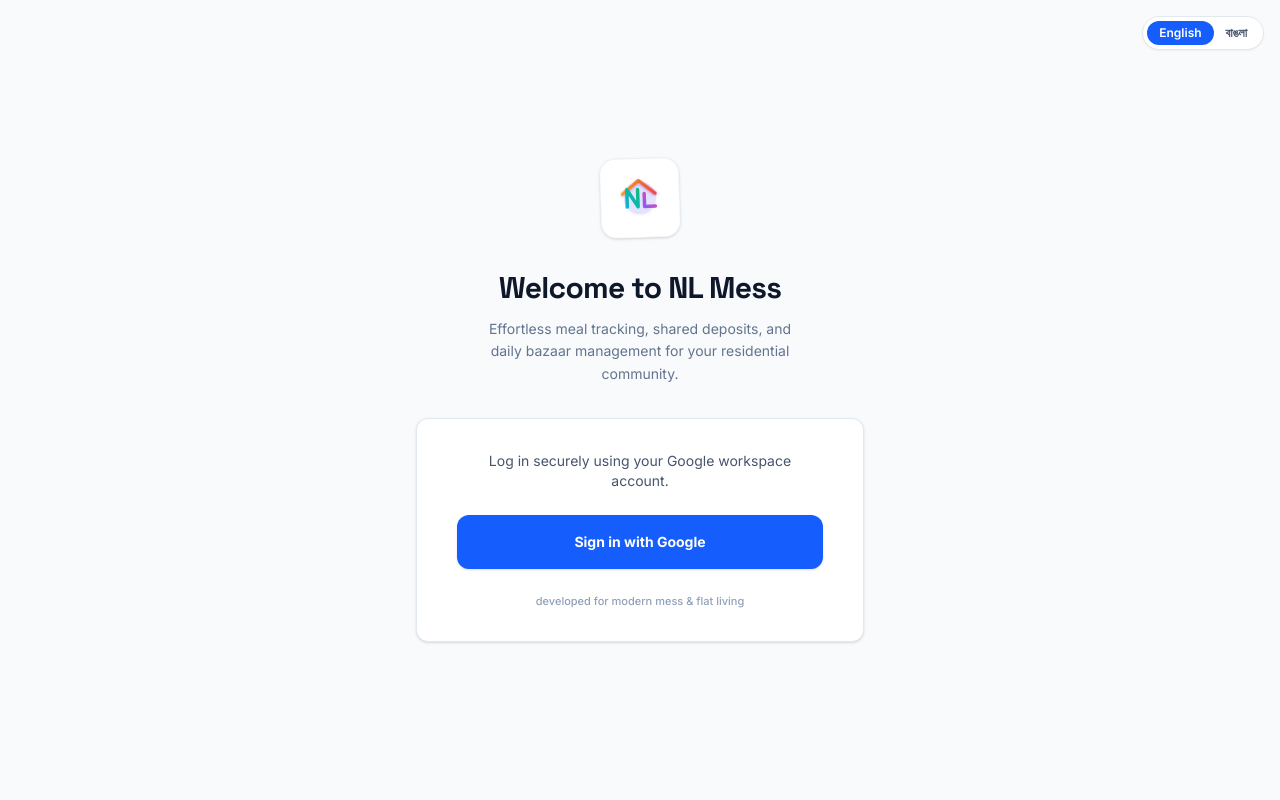
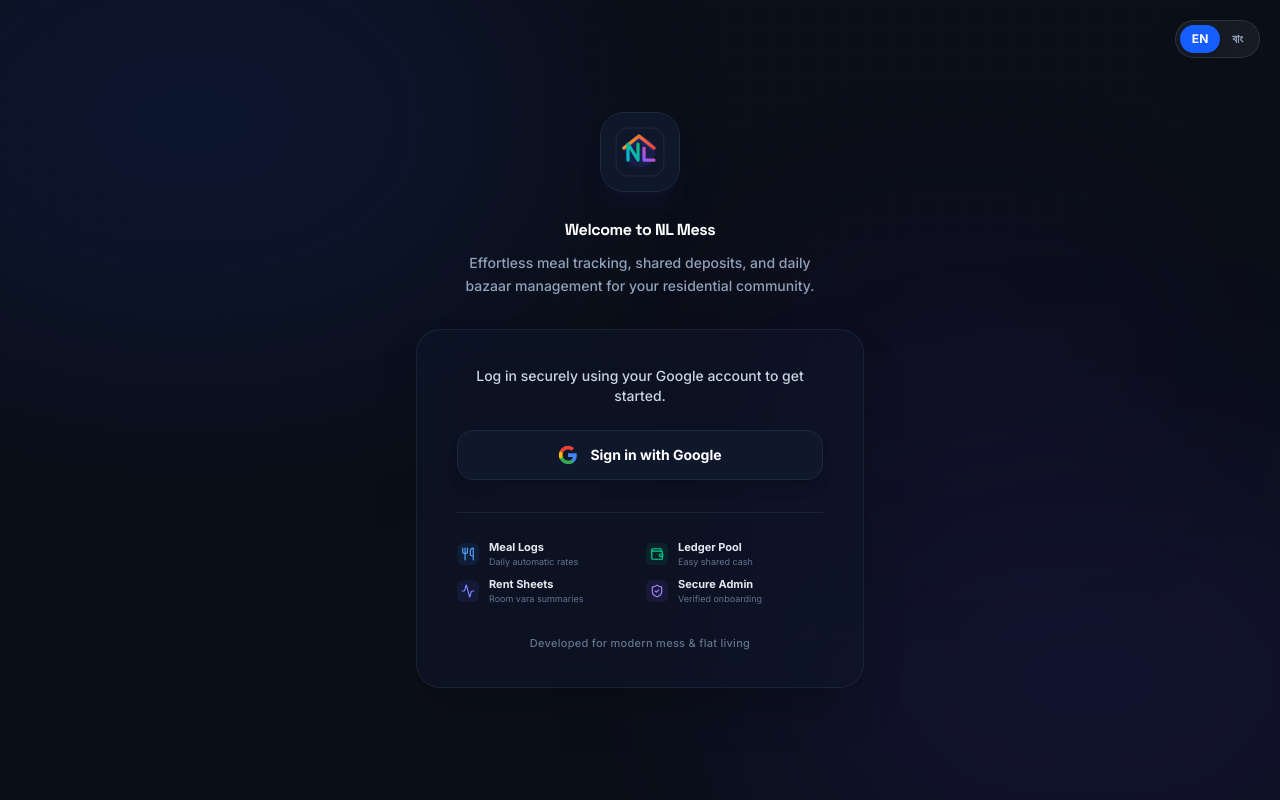
Before and after one commit to nabidlimon/nl-mess, a React (Vite) app: page /login in a window 1280 px wide. Built offline with nearby package versions, Linux system fonts and the light colour scheme; no server answers.

Commit message:
design: redesign login screen with premium dark-slate aesthetic, glowing orbs, and glassmorphic cards

```diff
--- a/src/pages/Login.tsx
+++ b/src/pages/Login.tsx
@@ -1,72 +1,169 @@
-import React, { useState, useEffect } from 'react';
+import React from 'react';
 import { useAuth } from '../contexts/AuthContext';
 import { useLanguage } from '../contexts/LanguageContext';
-import { ArrowRight, Building, Compass } from 'lucide-react';
 import { LogoIcon } from '../components/Logo';
-import { collection, query, getDocs, where } from 'firebase/firestore';
-import { db } from '../lib/firebase';
-import { Mess, Member } from '../types';
-import { auth } from '../lib/firebase';
+import { motion } from 'motion/react';
+import { ShieldCheck, Utensils, Wallet, Activity } from 'lucide-react';
 
 export default function Login() {
   const { signInWithGoogle } = useAuth();
   const { t, language, setLanguage } = useLanguage();
 
   return (
-    <div className="min-h-screen bg-slate-50 flex flex-col justify-center py-12 sm:px-6 lg:px-8 font-sans relative">
+    <div className="min-h-screen bg-[#0b0f19] flex flex-col justify-center py-12 sm:px-6 lg:px-8 font-sans relative overflow-hidden">
+
+      {/* ── Background Glowing Orbs ── */}
+      <div className="absolute top-[-10%] left-[-10%] w-[50%] h-[50%] bg-blue-600/10 rounded-full blur-[120px] pointer-events-none" />
+      <div className="absolute bottom-[-10%] right-[-10%] w-[50%] h-[50%] bg-indigo-600/10 rounded-full blur-[120px] pointer-events-none" />
+      <div className="absolute top-[30%] right-[10%] w-[30%] h-[30%] bg-violet-600/5 rounded-full blur-[100px] pointer-events-none" />
+
+      {/* Grid Pattern overlay */}
+      <div className="absolute inset-0 bg-[linear-gradient(to_right,#1f29370a_1px,transparent_1px),linear-gradient(to_bottom,#1f29370a_1px,transparent_1px)] bg-[size:24px_24px] [mask-image:radial-gradient(ellipse_60%_50%_at_50%_0%,#000_70%,transparent_100%)] pointer-events-none" />
+
       {/* Floating Language Switcher */}
-      <div className="absolute top-4 right-4 flex bg-white border border-slate-200 rounded-full p-1 shadow-xs z-50">
+      <div className="absolute top-5 right-5 flex bg-white/5 backdrop-blur-md border border-white/10 rounded-full p-1 shadow-2xl z-50">
         <button
           onClick={() => setLanguage('en')}
-          className={`px-3 py-1 text-xs font-semibold rounded-full transition-colors cursor-pointer ${
-            language === 'en' ? 'bg-blue-600 text-white' : 'text-slate-600 hover:bg-slate-100'
+          className={`px-3 py-1.5 text-xs font-bold rounded-full transition-all cursor-pointer ${
+            language === 'en' ? 'bg-blue-600 text-white shadow-md' : 'text-slate-400 hover:text-white'
           }`}
         >
-          English
+          EN
         </button>
         <button
           onClick={() => setLanguage('bn')}
-          className={`px-3 py-1 text-xs font-semibold rounded-full transition-colors cursor-pointer ${
-            language === 'bn' ? 'bg-blue-600 text-white' : 'text-slate-600 hover:bg-slate-100'
+          className={`px-3 py-1.5 text-xs font-bold rounded-full transition-all cursor-pointer ${
+            language === 'bn' ? 'bg-blue-600 text-white shadow-md' : 'text-slate-400 hover:text-white'
           }`}
         >
-          বাঙলা
+          বাং
         </button>
       </div>
 
-      <div className="sm:mx-auto sm:w-full sm:max-w-md text-center">
-        <div className="flex justify-center">
-          <div className="h-20 w-20 flex items-center justify-center bg-white border border-slate-200/60 rounded-2xl shadow-sm p-3 mb-2 transform -rotate-2 hover:rotate-3 transition-transform duration-300">
+      {/* Header and Branding */}
+      <div className="sm:mx-auto sm:w-full sm:max-w-md text-center z-10 px-4">
+        <motion.div
+          initial={{ scale: 0.8, opacity: 0 }}
+          animate={{ scale: 1, opacity: 1 }}
+          transition={{ type: 'spring', damping: 20, stiffness: 260 }}
+          className="flex justify-center"
+        >
+          <div className="h-20 w-20 flex items-center justify-center bg-slate-900 border border-slate-800 rounded-3xl shadow-xl shadow-indigo-950/20 p-3.5 mb-1.5 transform hover:scale-105 hover:rotate-2 transition-all duration-300">
             <LogoIcon size={56} />
           </div>
-        </div>
-        <h2 className="mt-6 text-center text-3xl font-bold text-slate-900 tracking-tight">
+        </motion.div>
+
+        <motion.h2
+          initial={{ opacity: 0, y: 12 }}
+          animate={{ opacity: 1, y: 0 }}
+          transition={{ delay: 0.15 }}
+          className="mt-6 text-center text-3.5xl font-black text-white tracking-tight leading-none"
+        >
           {t('login.welcome')}
-        </h2>
-        <p className="mt-3 text-center text-sm text-slate-500 max-w-xs mx-auto leading-relaxed">
+        </motion.h2>
+
+        <motion.p
+          initial={{ opacity: 0 }}
+          animate={{ opacity: 1 }}
+          transition={{ delay: 0.25 }}
+          className="mt-3.5 text-center text-sm text-slate-400 max-w-sm mx-auto leading-relaxed font-medium"
+        >
           {t('login.tagline')}
-        </p>
+        </motion.p>
       </div>
 
-      <div className="mt-8 sm:mx-auto sm:w-full sm:max-w-md px-4 sm:px-0">
-        <div className="bg-white py-8 px-4 shadow-sm border border-slate-200 sm:rounded-xl sm:px-10">
+      {/* Login Box and Features List */}
+      <div className="mt-8 sm:mx-auto sm:w-full sm:max-w-md px-4 sm:px-0 z-10">
+        <motion.div
+          initial={{ opacity: 0, y: 30 }}
+          animate={{ opacity: 1, y: 0 }}
+          transition={{ type: 'spring', damping: 24, stiffness: 220, delay: 0.3 }}
+          className="bg-slate-900/50 backdrop-blur-xl py-9 px-6 shadow-2xl border border-slate-800/80 sm:rounded-3xl sm:px-10"
+        >
           <div className="text-center">
-            <p className="text-sm text-slate-600 mb-6 px-4">
+            <p className="text-sm text-slate-300 mb-6 px-2 font-medium">
               {language === 'bn'
                 ? 'আপনার গুগল অ্যাকাউন্ট ব্যবহার করে নিরাপদভাবে লগইন করুন।'
-                : 'Log in securely using your Google workspace account.'}
+                : 'Log in securely using your Google account to get started.'}
             </p>
+
             <button
               onClick={signInWithGoogle}
-              className="w-full flex justify-center py-4 px-4 border border-transparent rounded-xl shadow-sm text-sm font-bold text-white bg-blue-600 hover:bg-blue-700 transition cursor-pointer transform hover:-translate-y-0.5 active:translate-y-0"
+              className="w-full flex items-center justify-center py-3.5 px-4 border border-slate-800 hover:border-slate-700 rounded-2xl shadow-lg text-sm font-bold text-white bg-slate-900 hover:bg-slate-800 transition-all cursor-pointer transform active:scale-98"
             >
+              <svg className="w-5 h-5 mr-3 shrink-0" viewBox="0 0 24 24">
+                <path fill="#4285F4" d="M22.56 12.25c0-.78-.07-1.53-.2-2.25H12v4.26h5.92c-.26 1.37-1.04 2.53-2.21 3.31v2.77h3.57c2.08-1.92 3.28-4.74 3.28-8.09z" />
+                <path fill="#34A853" d="M12 23c2.97 0 5.46-.98 7.28-2.66l-3.57-2.77c-.98.66-2.23 1.06-3.71 1.06-2.86 0-5.29-1.93-6.16-4.53H2.18v2.84C3.99 20.53 7.7 23 12 23z" />
+                <path fill="#FBBC05" d="M5.84 14.09c-.22-.66-.35-1.36-.35-2.09s.13-1.43.35-2.09V7.06H2.18C1.43 8.55 1 10.22 1 12s.43 3.45 1.18 4.94l2.85-2.22.81-.63z" />
+                <path fill="#EA4335" d="M12 5.38c1.62 0 3.06.56 4.21 1.64l3.15-3.15C17.45 2.09 14.97 1 12 1 7.7 1 3.99 3.47 2.18 7.06l3.66 2.84c.87-2.6 3.3-4.52 6.16-4.52z" />
+              </svg>
               {t('login.google_btn')}
             </button>
-            <p className="mt-6 text-[11px] text-slate-400 font-medium lowercase">
+
+            {/* Quick Benefits list */}
+            <div className="mt-8 pt-7 border-t border-slate-800/80 grid grid-cols-2 gap-3 text-left">
+              <div className="flex items-start gap-2.5">
+                <div className="p-1 rounded-md bg-blue-500/10 text-blue-400 mt-0.5">
+                  <Utensils className="w-3.5 h-3.5" />
+                </div>
+                <div>
+                  <p className="text-[11px] font-bold text-slate-200 leading-tight">
+                    {language === 'bn' ? 'মিল ট্র্যাকিং' : 'Meal Logs'}
+                  </p>
+                  <p className="text-[9px] text-slate-500 mt-0.5 leading-none">
+                    {language === 'bn' ? 'সহজ দৈনিক হিসাব' : 'Daily automatic rates'}
+                  </p>
+                </div>
+              </div>
+
+              <div className="flex items-start gap-2.5">
+                <div className="p-1 rounded-md bg-emerald-500/10 text-emerald-400 mt-0.5">
+                  <Wallet className="w-3.5 h-3.5" />
+                </div>
+                <div>
+                  <p className="text-[11px] font-bold text-slate-200 leading-tight">
+                    {language === 'bn' ? 'জমা পোর্টাল' : 'Ledger Pool'}
+                  </p>
+                  <p className="text-[9px] text-slate-500 mt-0.5 leading-none">
+                    {language === 'bn' ? 'বাজার বাজেট কন্ট্রোল' : 'Easy shared cash'}
+                  </p>
+                </div>
+              </div>
+
+              <div className="flex items-start gap-2.5">
+                <div className="p-1 rounded-md bg-indigo-500/10 text-indigo-400 mt-0.5">
+                  <Activity className="w-3.5 h-3.5" />
+                </div>
+                <div>
+                  <p className="text-[11px] font-bold text-slate-200 leading-tight">
+                    {language === 'bn' ? 'রেন্টাল প্যানেল' : 'Rent Sheets'}
+                  </p>
+                  <p className="text-[9px] text-slate-500 mt-0.5 leading-none">
+                    {language === 'bn' ? 'রুম ভাড়া বিবরণী' : 'Room vara summaries'}
+                  </p>
+                </div>
+              </div>
+
+              <div className="flex items-start gap-2.5">
+                <div className="p-1 rounded-md bg-violet-500/10 text-violet-400 mt-0.5">
+                  <ShieldCheck className="w-3.5 h-3.5" />
+                </div>
+                <div>
+                  <p className="text-[11px] font-bold text-slate-200 leading-tight">
+                    {language === 'bn' ? 'সুরক্ষিত তথ্য' : 'Secure Admin'}
+                  </p>
+                  <p className="text-[9px] text-slate-500 mt-0.5 leading-none">
+                    {language === 'bn' ? 'পাসওয়ার্ডলেস গুগল লগইন' : 'Verified onboarding'}
+                  </p>
+                </div>
+              </div>
+            </div>
+
+            <p className="mt-8 text-[11px] text-slate-500 font-medium tracking-wide">
               {t('login.developed_by')}
             </p>
           </div>
-        </div>
+        </motion.div>
       </div>
     </div>
   );
```
